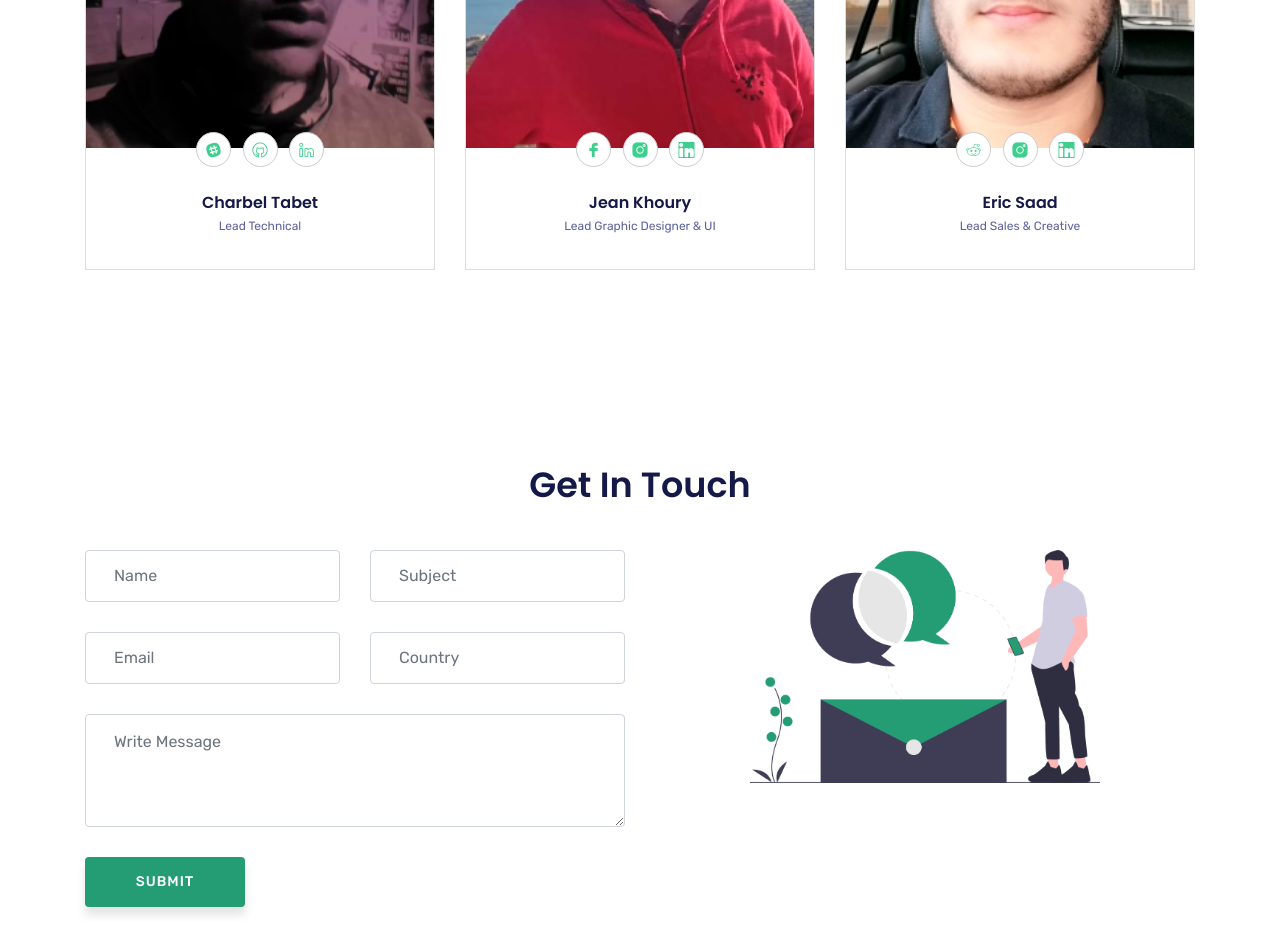
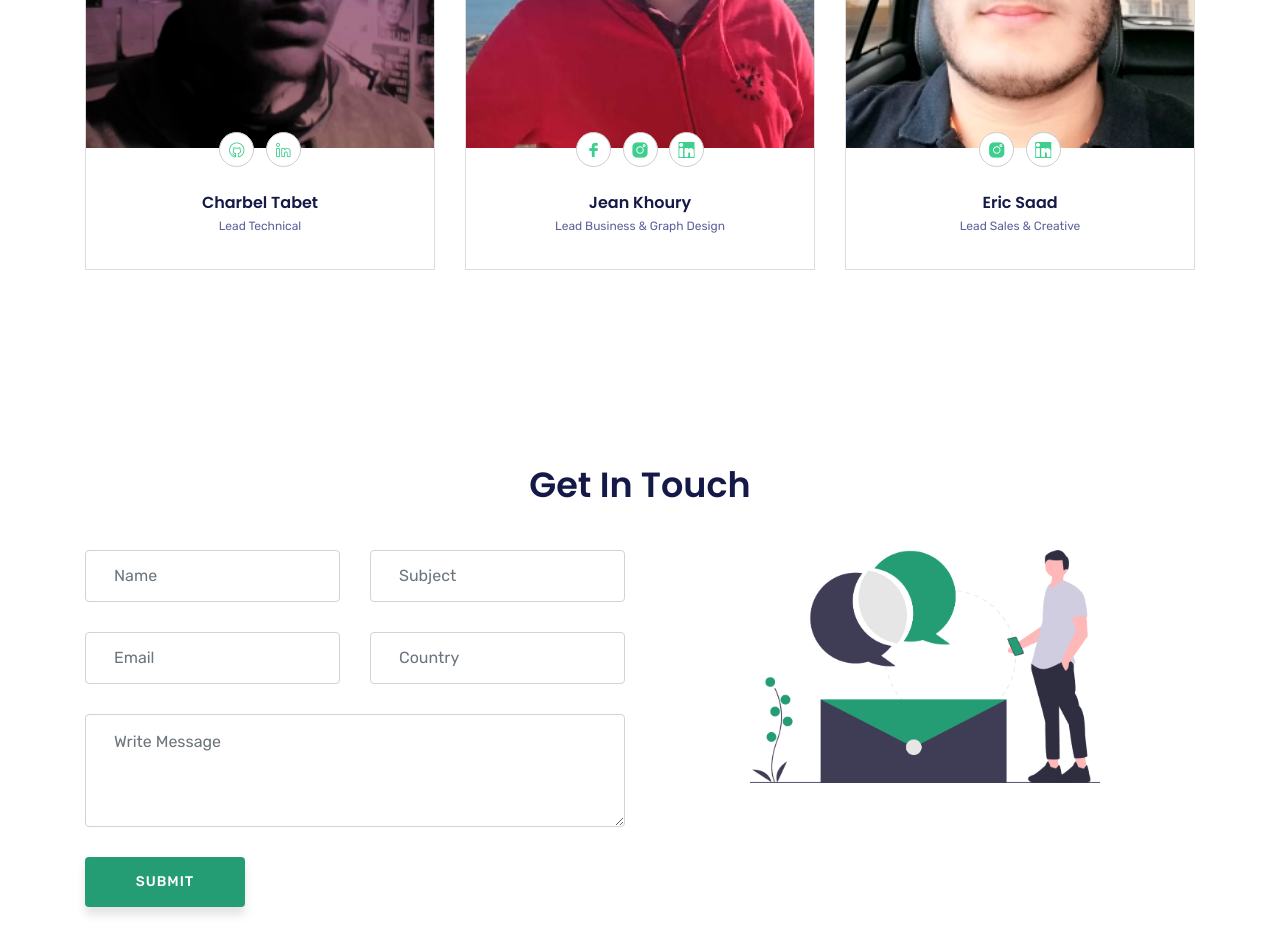
Before and after one commit to jeankhoury0/Karbon-Coin-Landing-Page, a plain HTML site: page index.html in a window 1280 px wide. Shown: the part 4020-4949 px from the top of the page. Drawn offline with Linux system fonts and the light colour scheme; files whose address does not match are found by name.

Commit message:
Update index.html

```diff
--- a/index.html
+++ b/index.html
@@ -457,8 +457,7 @@
               <div class="team-details">
               <div class="team-social-icons">
                   <ul class="social-list">
-                    <li><a href="#"><i class="lni-slack"></i></a></li>
-                    <li><a href="#"><i class="lni-github"></i></a></li>
+                    <li><a href="https://github.com/CharbelTabet"><i class="lni-github"></i></a></li>
                     <li><a href="https://www.linkedin.com/in/charbel-tabet/"><i class="lni-linkedin"></i></a></li>
                   </ul>
                 </div>
@@ -481,14 +480,14 @@
               <div class="team-details">
               <div class="team-social-icons">
                   <ul class="social-list">
-                    <li><a href="#"><i class="lni-facebook-filled"></i></a></li>
-                    <li><a href="#"><i class="lni-instagram-filled"></i></a></li>
+                    <li><a href="https://www.facebook.com/jeankhoury0"><i class="lni-facebook-filled"></i></a></li>
+                    <li><a href="https://www.instagram.com/jean.khoury0/"><i class="lni-instagram-filled"></i></a></li>
                     <li><a href="https://www.linkedin.com/in/jeank/"><i class="lni-linkedin-filled"></i></a></li>
                   </ul>
                 </div>
                 <div class="team-inner text-center">
                   <h5 class="team-title">Jean Khoury</h5>
-                  <p>Lead Graphic Designer & UI</p>
+                  <p>Lead Business & Graph Design</p>
                 </div>
               </div>
             </div>
@@ -505,8 +504,7 @@
               <div class="team-details">
               <div class="team-social-icons">
                   <ul class="social-list">
-                    <li><a href="#"><i class="lni-reddit"></i></a></li>
-                    <li><a href="#"><i class="lni-instagram-filled"></i></a></li>
+                    <li><a href="https://www.instagram.com/ericsaad/"><i class="lni-instagram-filled"></i></a></li>
                     <li><a href="https://www.linkedin.com/in/eric-saad-85a020190/"><i class="lni-linkedin-filled"></i></a></li>
                   </ul>
                 </div>
```
